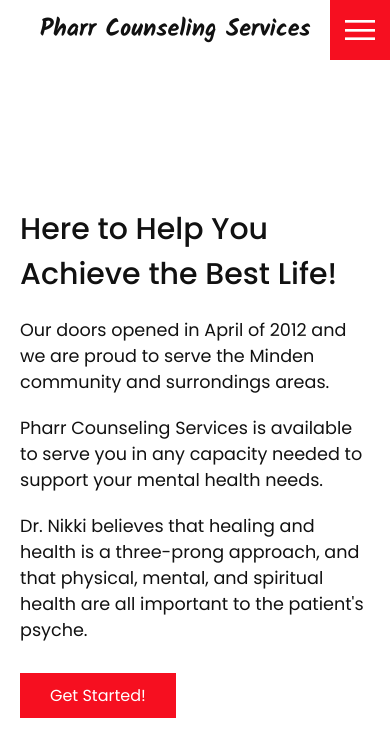
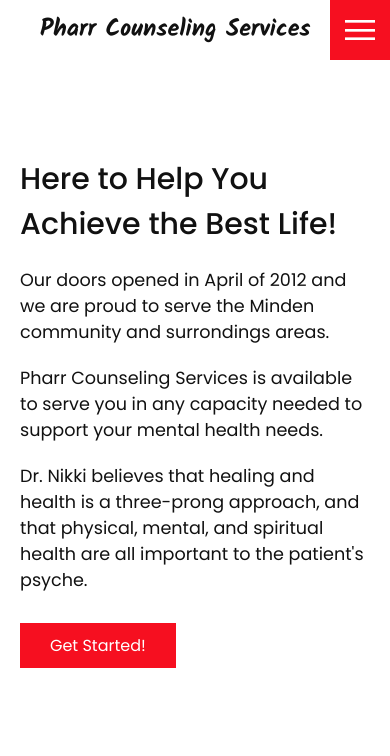
Before and after one commit to duanegiroir/Pharrcounselingservices, a website: page index.html in a window 390 px wide. Drawn offline with Linux system fonts and the light colour scheme.

Commit message:
Update style.css

```diff
--- a/css/style.css
+++ b/css/style.css
@@ -173,6 +173,7 @@
   position: relative;
   z-index: 10;
   max-width: 600px;
+  margin: auto;
 
 }
 
@@ -416,7 +417,7 @@
   }
   .home-content h1 {
     position: relative;
-    margin-top: 100px;
+    margin: auto;
   }
 }
 @media(max-width: 435){
@@ -425,6 +426,6 @@
   }
   .home-content h1 {
     position: relative;
-    margin-top: 100px;
+    margin: auto;
   }
 }
```
